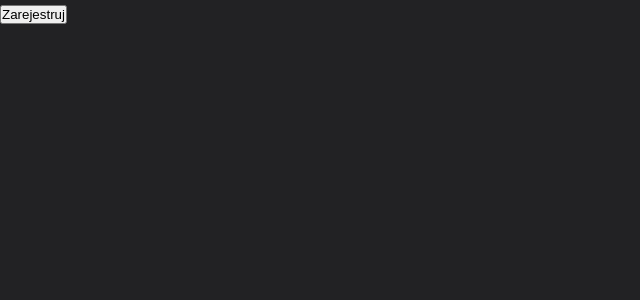
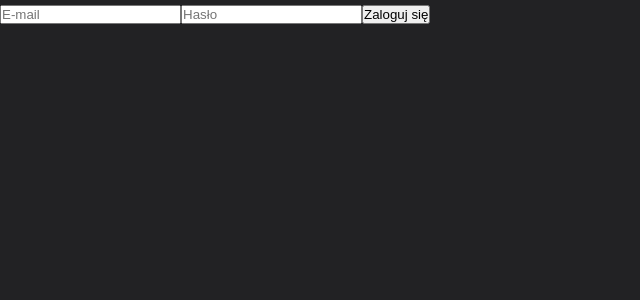
Before and after one commit to Jutrzenka/HeadHunterG11-FR, a React (Create React App) app: page /login in a window 1280 px wide. Shown: the top 300 px of the page, without its empty margins (0-640 px from the left). Built offline with nearby package versions, Linux system fonts and the light colour scheme.

Commit message:
Create forms

```diff
--- a/package.json
+++ b/package.json
@@ -30,6 +30,7 @@
     "@types/node": "^16.11.45",
     "@types/react": "^18.0.15",
     "@types/react-dom": "^18.0.6",
+    "@types/uuid": "^8.3.4",
     "@typescript-eslint/eslint-plugin": "^5.30.5",
     "@typescript-eslint/parser": "^5.30.5",
     "eslint": "^8.19.0",
--- a/src/components/common/Form/Form.tsx
+++ b/src/components/common/Form/Form.tsx
@@ -0,0 +1,15 @@
+import React, { ReactElement } from 'react';
+import './_Form.scss';
+
+interface Props {
+  sendForm: any;
+  children: ReactElement[];
+}
+
+export const Form = ({ sendForm, children }: Props) => {
+  return (
+    <form className="Form-common" onSubmit={sendForm}>
+      {children}
+    </form>
+  );
+};
--- /dev/null
+++ b/src/components/common/Input/Input.tsx
@@ -0,0 +1,23 @@
+import React, { useState } from 'react';
+import './_Input.scss';
+
+interface Props {
+  nameValue: string;
+  value: any;
+}
+
+export const Input = ({ nameValue, value }: Props) => {
+  const [inputValue, setInputValue] = useState('');
+  return (
+    <label>
+      <input
+        value={inputValue}
+        placeholder={nameValue}
+        onChange={(event) => {
+          setInputValue(event.target.value);
+          value(event.target.value);
+        }}
+      />
+    </label>
+  );
+};
--- a/src/views/LoginViews.tsx
+++ b/src/views/LoginViews.tsx
@@ -1,13 +1,25 @@
-import React from 'react';
+import React, { FormEvent, useState } from 'react';
 import { Button } from '../components/common/Button/Button';
-import { useToggle } from '../utils/useToggle';
+import { Form } from '../components/common/Form/Form';
+import { Input } from '../components/common/Input/Input';
 
 export const LoginViews = () => {
-  const [click, toggleClick] = useToggle();
+  const [email, setEmail] = useState('');
+  const [password, setPassword] = useState('');
+
+  const sendForm = (event: FormEvent) => {
+    event.preventDefault();
+    console.log(email);
+    console.log(password);
+  };
 
   return (
     <div className="App">
-      <Button title={'Zarejestruj'} toggle={toggleClick} />
+      <Form sendForm={sendForm}>
+        <Input nameValue={'E-mail'} value={setEmail} />
+        <Input nameValue={'Hasło'} value={setPassword} />
+        <Button title={'Zaloguj się'} />
+      </Form>
     </div>
   );
 };
```
Also changed, not shown: src/components/common/Input/_Input.scss (added).
